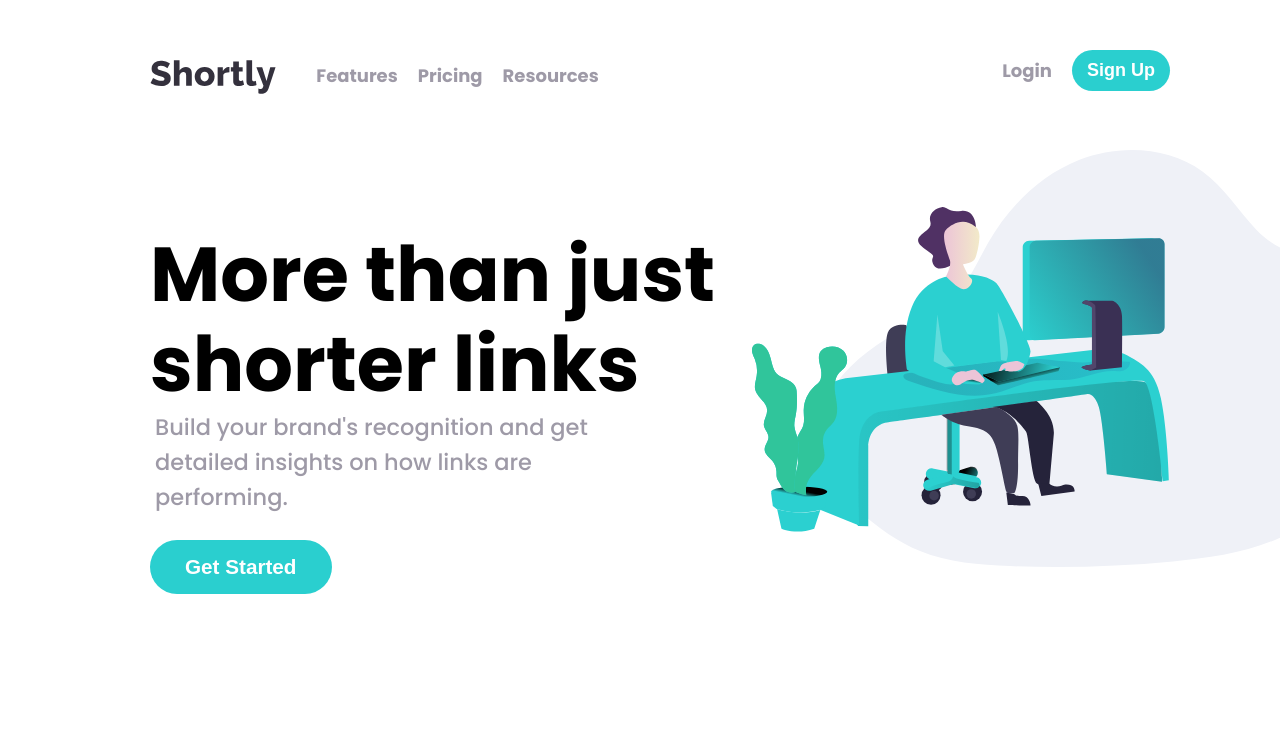
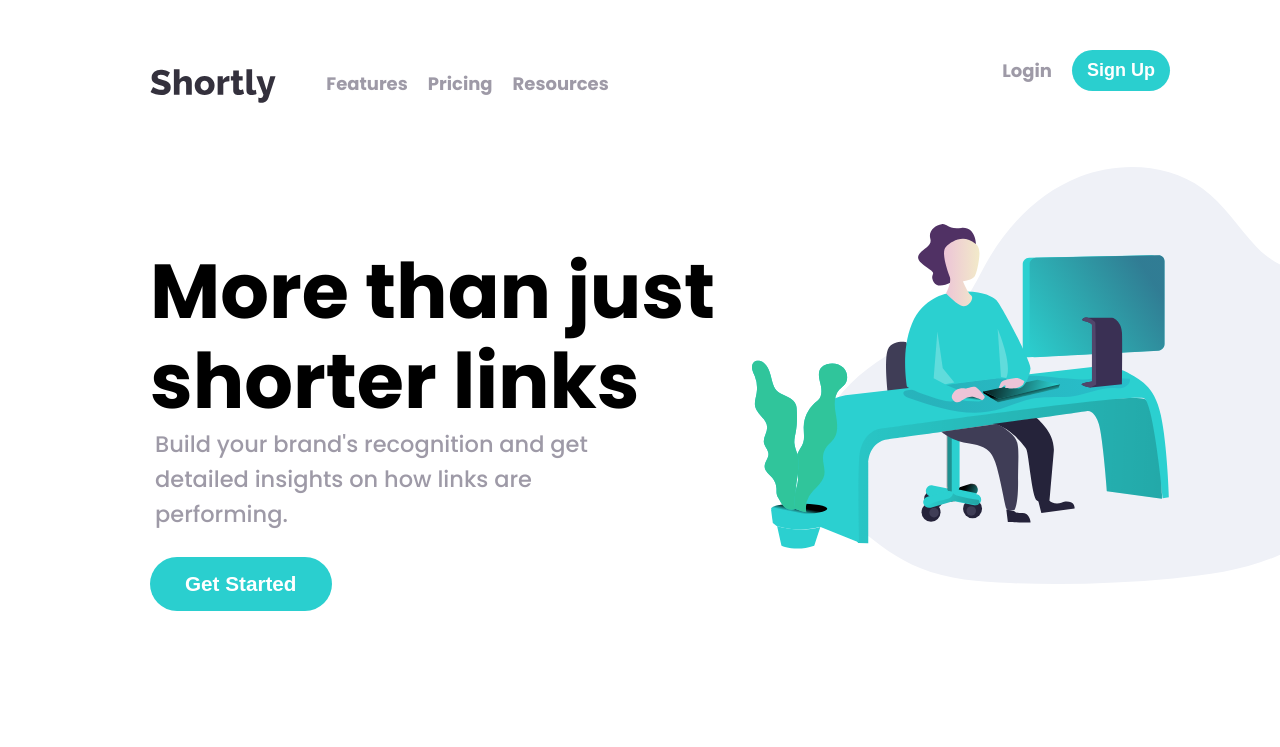
Before and after one commit to IanMFraser/frontend-mentor-url-shortening-api-landing-page, a React (Create React App) app: page / in a window 1280 px wide. Shown: the top 747 px of the page. Built offline with nearby package versions, Linux system fonts and the light colour scheme.

Commit message:
ul semantics

```diff
--- a/src/components/Navigation.js
+++ b/src/components/Navigation.js
@@ -4,15 +4,19 @@ const Navigation = () => {
     return(
         <nav className="navigation">
             <ul>
+                <li>
                     <ul className="nav-sections">
                         <li><a href="http://localhost:3000/">Features</a></li>
                         <li><a href="http://localhost:3000/">Pricing</a></li>
                         <li><a href="http://localhost:3000/">Resources</a></li>
                     </ul>
+                </li>
+                <li>
                     <ul className="nav-sections right">
                         <li><a href="http://localhost:3000/">Login</a></li>
                         <li><button className="button sign-up-button">Sign Up</button></li>
                     </ul>
+                </li>
             </ul>
         </nav>
     )
```
Also changed, not shown: 1 other file (tests, documents, lock files or other folders). Lines whose indentation alone changed are shown as unchanged.
